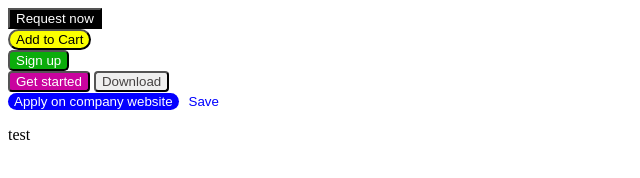
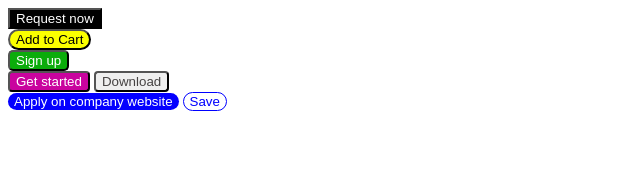
Before and after one commit to thesesa/test-des-connaissances-html-et-css, a plain HTML site: page jesuis.html in a window 1280 px wide. Shown: the full height of the page, 0-640 px from the left. Drawn offline with Linux system fonts and the light colour scheme.

Commit message:
résultats des tests finis sur les bouttons/bordures etc...

```diff
--- a/jesuis.css
+++ b/jesuis.css
@@ -25,10 +25,12 @@
     background-color: rgb(4, 0, 255);
     color: white;
     border-radius: 25px;
+}
+.oui6{
     border: none;
 }
 .oui7{
     color: blue;
     background-color: white;
-    border-color: blue;
+    border: 0.5px solid blue;
 }
--- a/jesuis.html
+++ b/jesuis.html
@@ -20,7 +20,6 @@
     <br>
     <button class="oui6">Apply on company website</button>
     <button class="oui7">Save</button>
-    <p>test</p>
 </body>
 
 </html>
```
